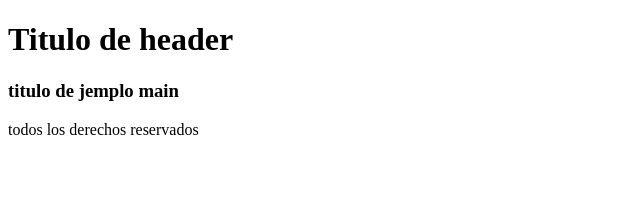
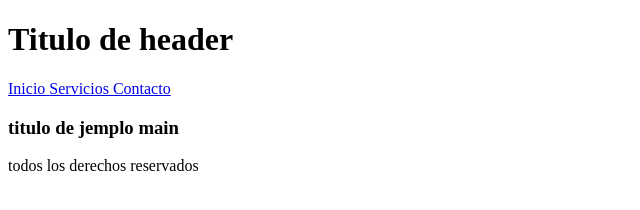
Before and after one commit to EnzoCollo/HTML2, a plain HTML site: page index.html in a window 1280 px wide. Shown: the whole page, without its empty margins (0-640 px from the left). Drawn offline with Linux system fonts and the light colour scheme.

Commit message:
commit 4

```diff
--- a/index.html
+++ b/index.html
@@ -6,8 +6,17 @@
     <title>Perfil de usuario</title>
 </head>
 <body>
-    <header> <h1> Titulo de header</h1></header>
-    <main> <h3> titulo de jemplo main</h3> </main>
-    <footer> <p> todos los derechos reservados</p> </footer>
+    <header>
+        <h1> Titulo de header</h1>
+        <a href="#"> Inicio </a>
+        <a href="#"> Servicios </a>
+        <a href="#"> Contacto </a>
+    </header>
+    <main>
+        <h3> titulo de jemplo main</h3>
+    </main>
+    <footer>
+        <p> todos los derechos reservados</p>
+    </footer>
 </body>
 </html>
```
